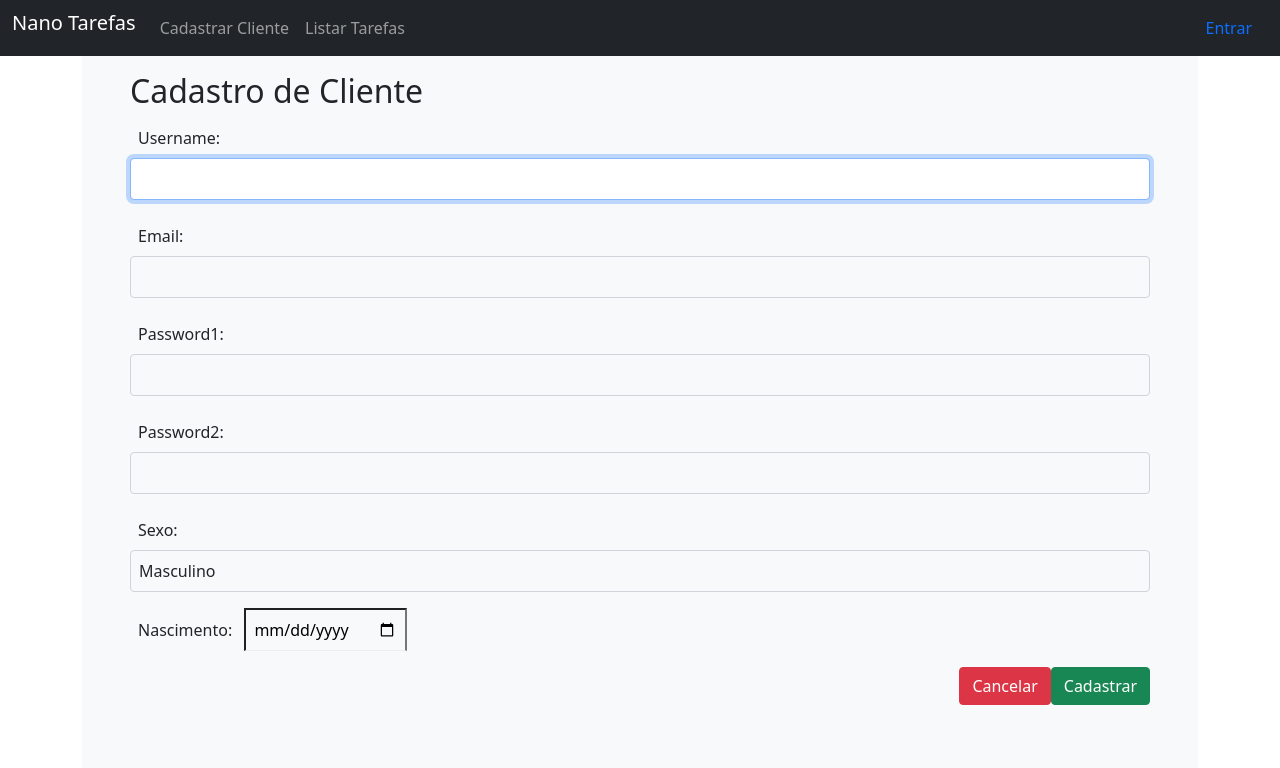
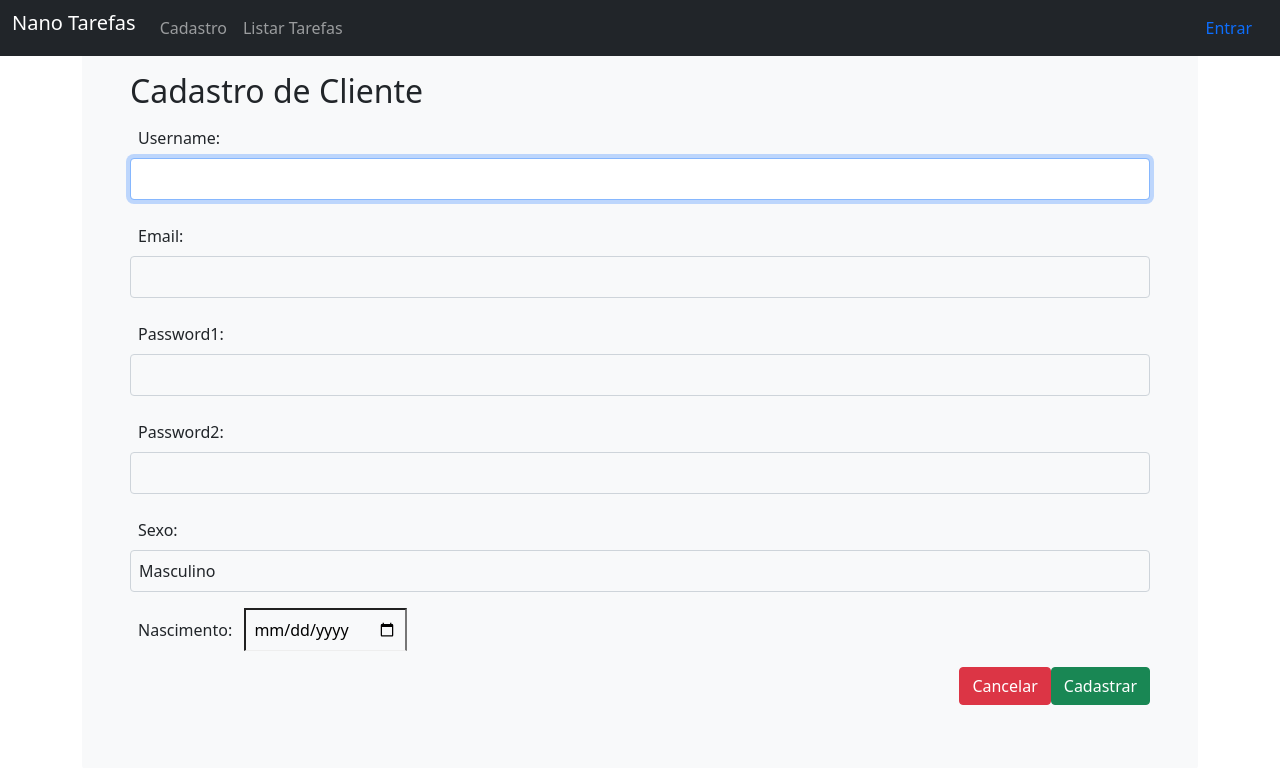
Before and after one commit to Wenderson-Oscar/Task_Manager, a Django app: page /register/new/ in a window 1280 px wide. Shown: the top 768 px of the page. Run offline with Django 4.2, Linux system fonts and the light colour scheme; parts of the project's set-up code (start-up, migrations or seed data) failed here and were passed over.

Commit message:
Atualizar o base.html

```diff
--- a/templates/base.html
+++ b/templates/base.html
@@ -17,7 +17,7 @@
                         <a class="navbar-brand" href="{% url 'home' %}">Nano Tarefas</a>
                     </li>
                     <li class="nav-item">
-                        <a class="nav-link" href="{% url 'register' %}">Cadastrar Cliente</a>
+                        <a class="nav-link" href="{% url 'register' %}">Cadastro</a>
                     </li>
                         <li class="nav-item">
                             <a class="nav-link" href="{% url 'list_task' %}">Listar Tarefas</a>
```
